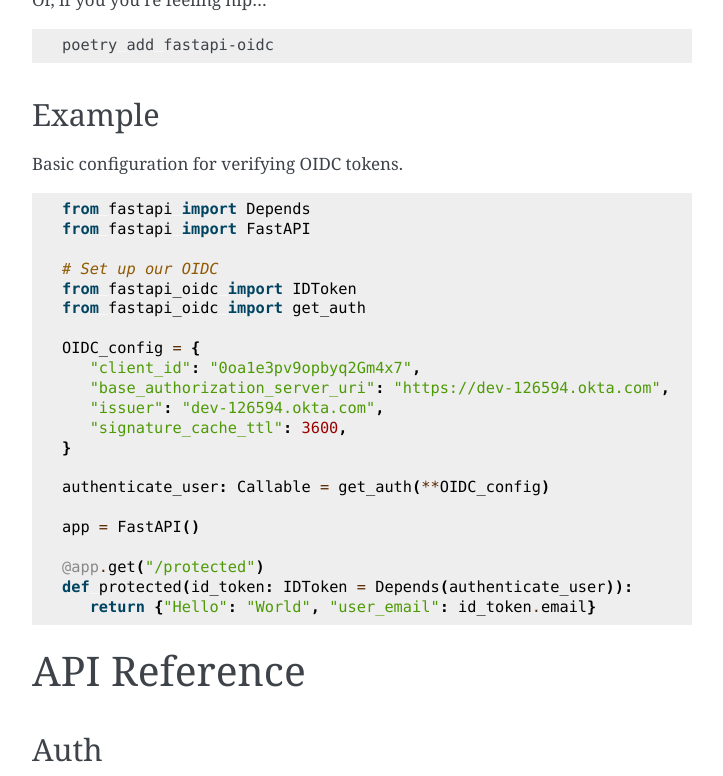
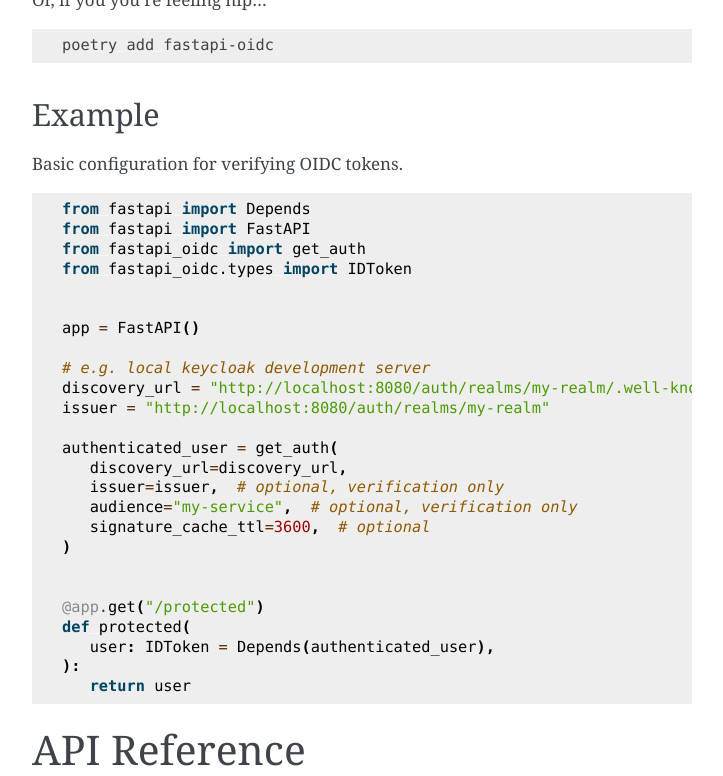
Before and after one commit to HarryMWinters/fastapi-oidc, a Sphinx documentation site: the page built from docs/index.rst, in a window 1280 px wide and 900 px high, scrolled down 577 px, cut to the strip 0-776 px from the top of the window. Shown: the whole strip, without its empty margins (388-1111 px from the left). Built offline with Sphinx 7.4.7, drawn with Linux system fonts in a browser that asks for light colours.

```diff
--- a/docs/index.rst
+++ b/docs/index.rst
@@ -40,25 +40,29 @@
 
    from fastapi import Depends
    from fastapi import FastAPI
+   from fastapi_oidc import get_auth
+   from fastapi_oidc.types import IDToken
 
-   # Set up our OIDC
-   from fastapi_oidc import IDToken
-   from fastapi_oidc import get_auth
-
-   OIDC_config = {
-      "client_id": "0oa1e3pv9opbyq2Gm4x7",
-      "base_authorization_server_uri": "https://dev-126594.okta.com",
-      "issuer": "dev-126594.okta.com",
-      "signature_cache_ttl": 3600,
-   }
-
-   authenticate_user: Callable = get_auth(**OIDC_config)
 
    app = FastAPI()
 
+   # e.g. local keycloak development server
+   discovery_url = "http://localhost:8080/auth/realms/my-realm/.well-known/openid-configuration"
+   issuer = "http://localhost:8080/auth/realms/my-realm"
+
+   authenticated_user = get_auth(
+      discovery_url=discovery_url,
+      issuer=issuer,  # optional, verification only
+      audience="my-service",  # optional, verification only
+      signature_cache_ttl=3600,  # optional
+   )
+
+
    @app.get("/protected")
-   def protected(id_token: IDToken = Depends(authenticate_user)):
-      return {"Hello": "World", "user_email": id_token.email}
+   def protected(
+      user: IDToken = Depends(authenticated_user),
+   ):
+      return user
 
 
 API Reference
--- a/pyproject.toml
+++ b/pyproject.toml
@@ -2,7 +2,7 @@
 name = "fastapi-oidc"
 version = "0.0.0"
 description = "A simple library for parsing and verifying externally issued OIDC ID tokens in fastapi."
-authors = ["HarryMWinters <harrymcwinters@gmail.com>"]
+authors = ["HarryMWinters <harrymcwinters@gmail.com>", "Richard Löwenström <samedii@gmail.com>"]
 license = "MIT"
 readme = "README.md"
 homepage = "https://github.com/HarryMWinters/fastapi-oidc"
```
Also changed, not shown: 1 other file.
